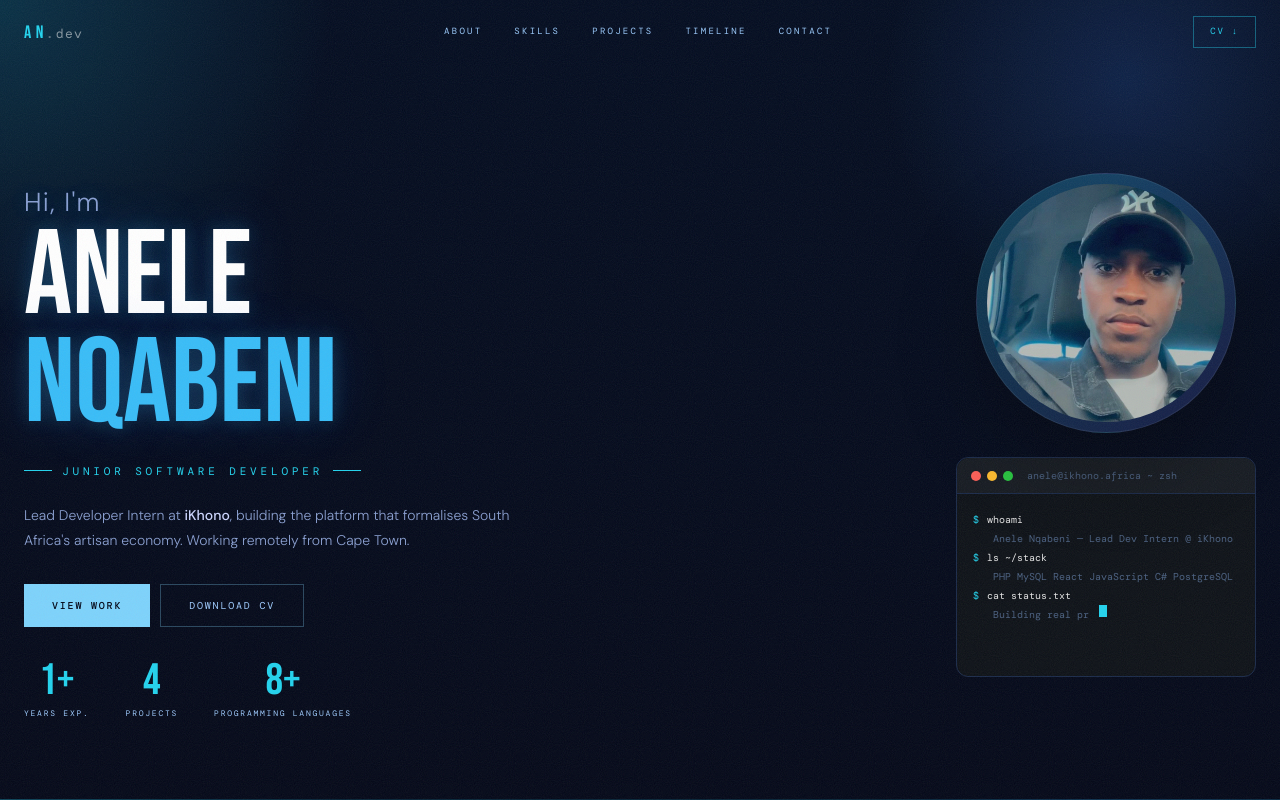
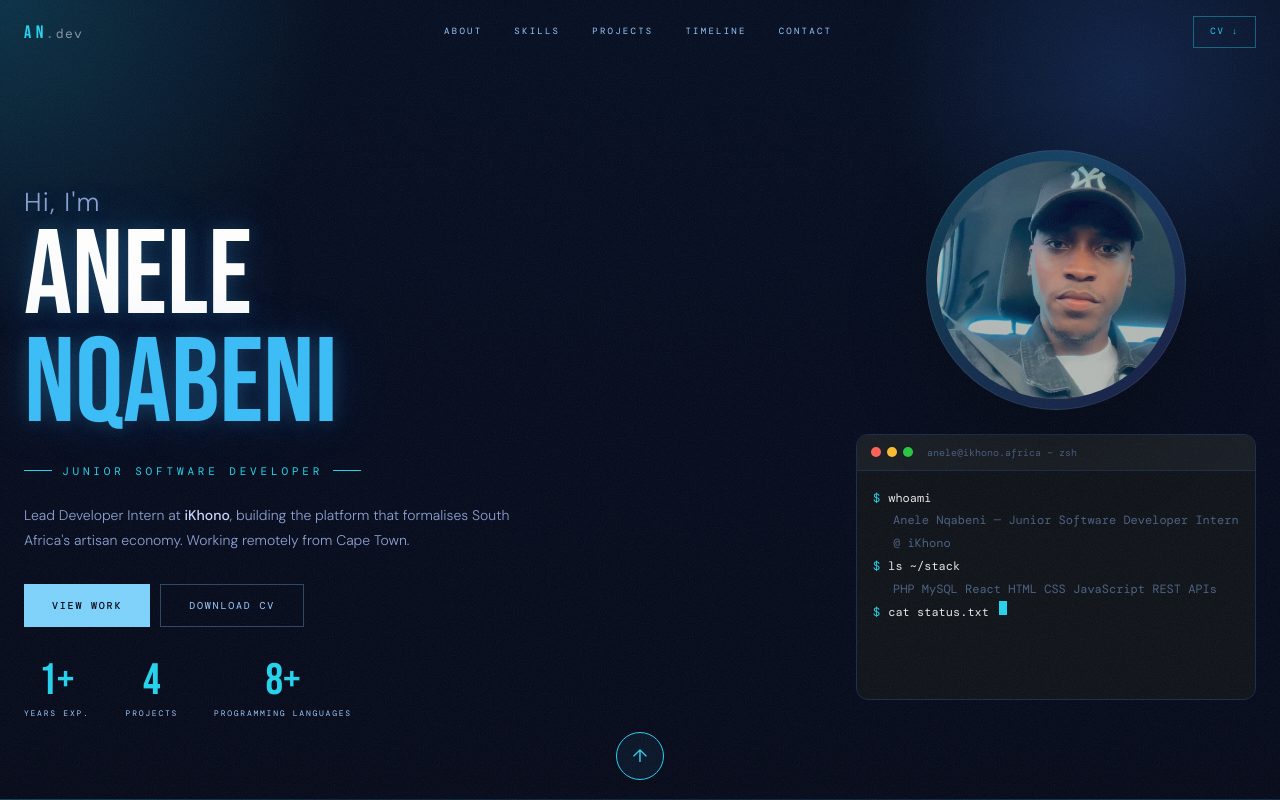
Before and after one commit to AneleNqabeni220403635/anele_portfolio, a Next.js app in the folder anele_portfolio/: page / in a window 1280 px wide. Shown: the top 800 px of the page. Built offline with nearby package versions, Linux system fonts and the light colour scheme; no server answers.

Commit message:
added back to top arrow + typewritter box enlargement

```diff
--- a/anele_portfolio/pages/index.jsx
+++ b/anele_portfolio/pages/index.jsx
@@ -137,9 +137,9 @@ function Typewriter({ lines, speed = 38 }) {
   }, [lineIdx, charIdx, lines, speed]);
 
   return (
-    <div style={{ fontFamily: "'DM Mono', monospace", fontSize: "10px", lineHeight: 1.9 }}>
+    <div style={{ fontFamily: "'DM Mono', monospace", fontSize: "12px", lineHeight: 1.9 }}>
       {lines.map((line, i) => (
-        <div key={i} style={{ display: "flex", gap: "8px", minHeight: "18px" }}>
+        <div key={i} style={{ display: "flex", gap: "8px", minHeight: "20px" }}>
           {(i < lineIdx || (i === lineIdx && charIdx > 0)) && (
             <>
               {i % 2 === 0 ? (
@@ -152,7 +152,7 @@ function Typewriter({ lines, speed = 38 }) {
               </span>
               {i === lineIdx && !done && (
                 <span style={{
-                  display: "inline-block", width: "8px", height: "12px",
+                  display: "inline-block", width: "8px", height: "14px",
                   background: "#22d3ee", marginLeft: "2px",
                   animation: "blink 1s step-end infinite"
                 }} />
@@ -163,7 +163,7 @@ function Typewriter({ lines, speed = 38 }) {
       ))}
       {done && (
         <span style={{
-          display: "inline-block", width: "8px", height: "12px",
+          display: "inline-block", width: "8px", height: "14px",
           background: "#22d3ee", marginTop: "4px",
           animation: "blink 1s step-end infinite"
         }} />
@@ -377,13 +377,13 @@ export default function Home() {
 
   const terminalLines = [
     "whoami",
-    "Anele Nqabeni — Lead Dev Intern @ iKhono",
+    "Anele Nqabeni — Junior Software Developer Intern @ iKhono",
     "ls ~/stack",
-    "PHP  MySQL  React  JavaScript  C#  PostgreSQL",
+    "PHP  MySQL  React HTML CSS  JavaScript  REST APIs ",
     "cat status.txt",
-    "Building real products for real people ✓",
+    "Building real product apps for real businesses ✓",
     "git log --oneline -1",
-    "feat: launched ikhono.africa platform",
+    "feat: built core features for ikhono.africa",
   ];
 
   return (
@@ -461,7 +461,7 @@ export default function Home() {
 
         /* Desktop terminal width */
         .terminal-block {
-          width: 300px;
+          width: 400px;
           background: #0d1117;
           border: 1px solid #1a2a4a;
           border-radius: 12px;
@@ -919,6 +919,40 @@ export default function Home() {
           </span>
         </div>
       </footer>
+
+      {/* ── BACK TO TOP ── */}
+      <button
+        onClick={() => window.scrollTo({ top: 0, behavior: 'smooth' })}
+        style={{
+          position: 'fixed',
+          bottom: '20px',
+          left: '50%',
+          transform: 'translateX(-50%)',
+          width: '48px',
+          height: '48px',
+          borderRadius: '50%',
+          background: '#081327',
+          border: '1px solid #22d3ee',
+          color: '#22d3ee',
+          fontSize: '18px',
+          cursor: 'pointer',
+          display: 'flex',
+          alignItems: 'center',
+          justifyContent: 'center',
+          transition: 'all 0.2s',
+          zIndex: 1000,
+        }}
+        onMouseEnter={(e) => {
+          e.currentTarget.style.background = '#22d3ee';
+          e.currentTarget.style.color = '#000';
+        }}
+        onMouseLeave={(e) => {
+          e.currentTarget.style.background = '#081327';
+          e.currentTarget.style.color = '#22d3ee';
+        }}
+      >
+        ↑
+      </button>
     </div>
   );
 }
```
